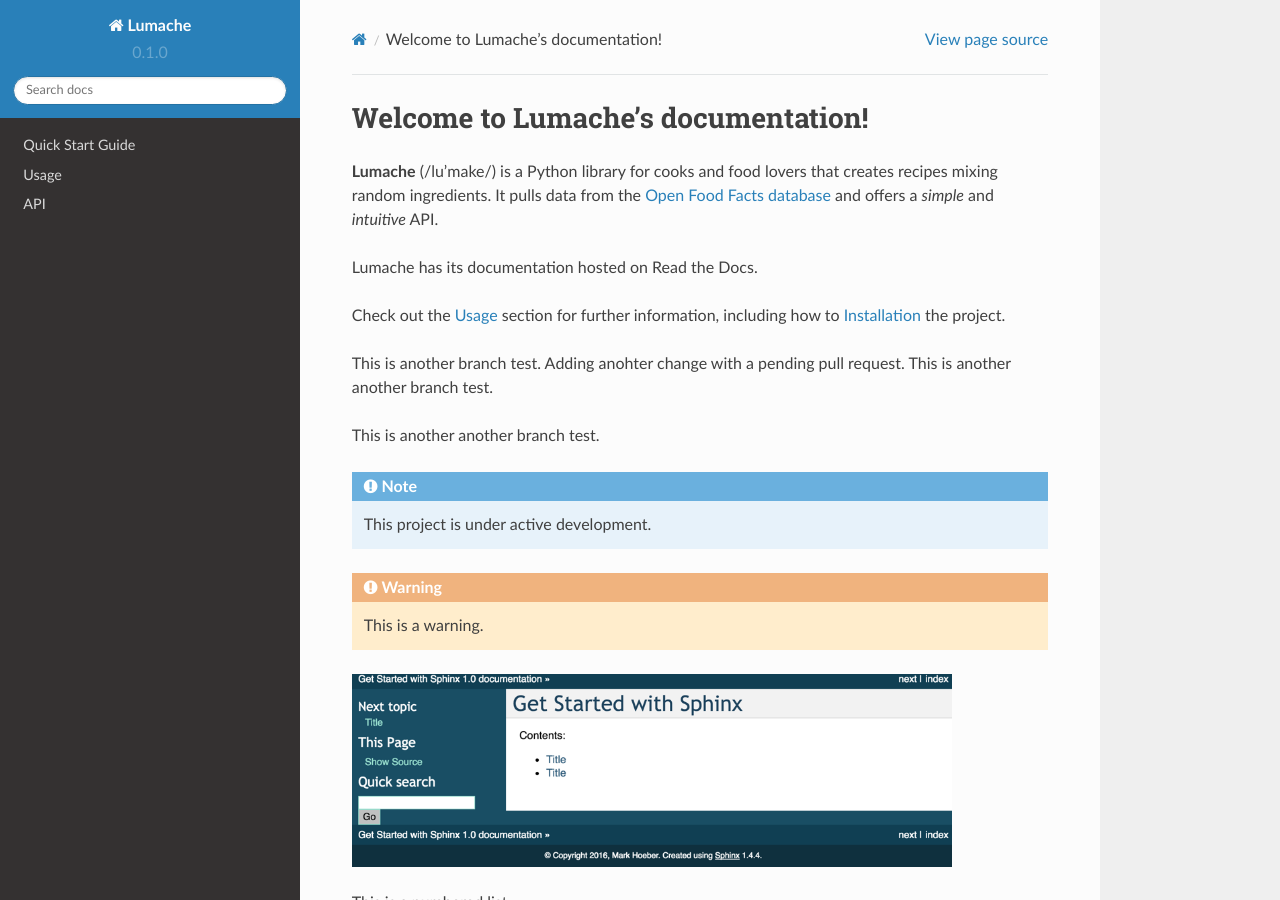
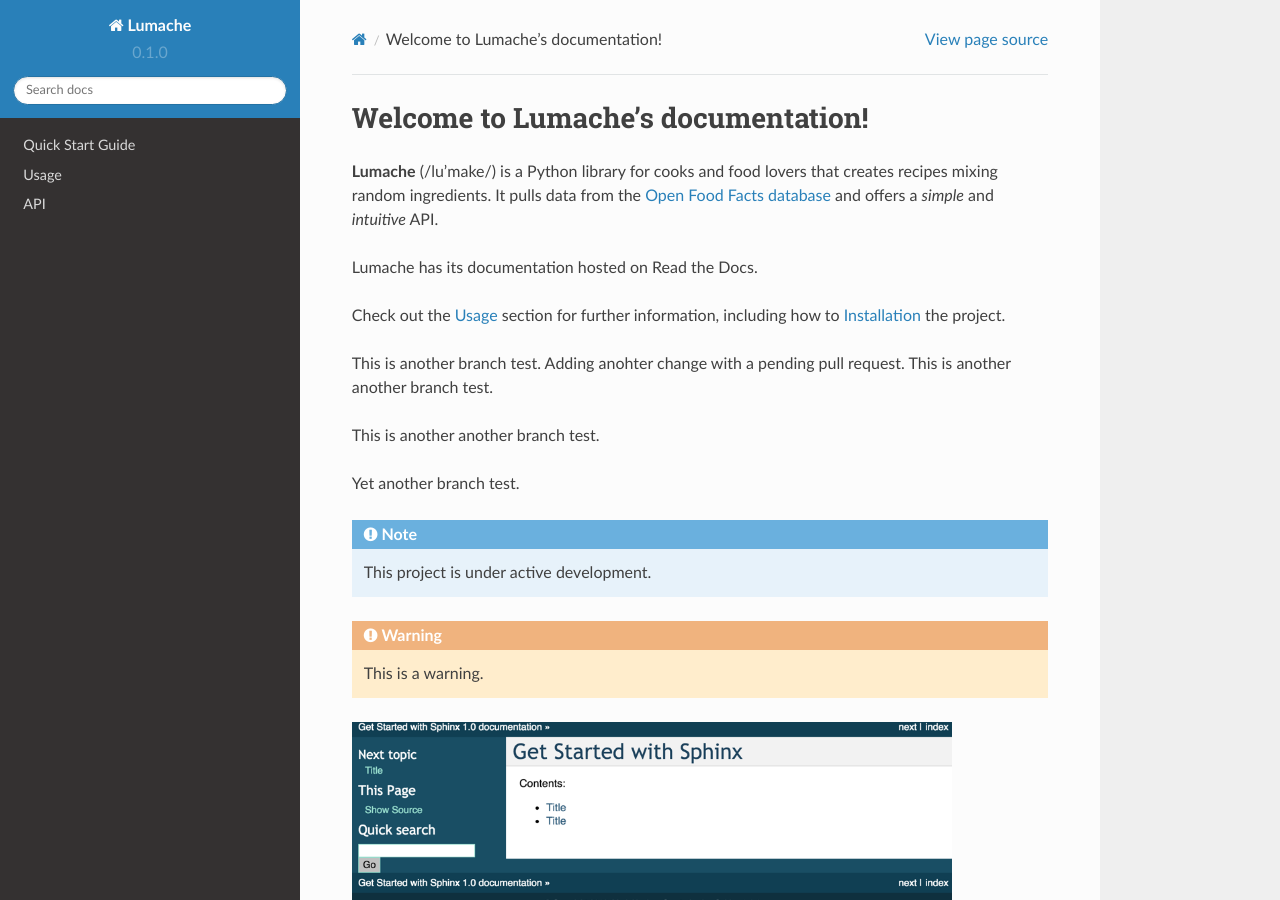
Before and after one commit to lhelms2/rtd-template, a Sphinx documentation site: the page built from docs/source/index.rst, in a window 1280 px wide and 900 px high. Built offline with Sphinx 7.4.7 and the Read the Docs theme 2.0.0, drawn with Linux system fonts in a browser that asks for light colours.

Commit message:
Update index.rst (#6)

```diff
--- a/docs/source/index.rst
+++ b/docs/source/index.rst
@@ -15,6 +15,8 @@
 This is another another branch test.
 
 This is another another branch test.
+
+Yet another branch test.
 
 .. note::
 
```
